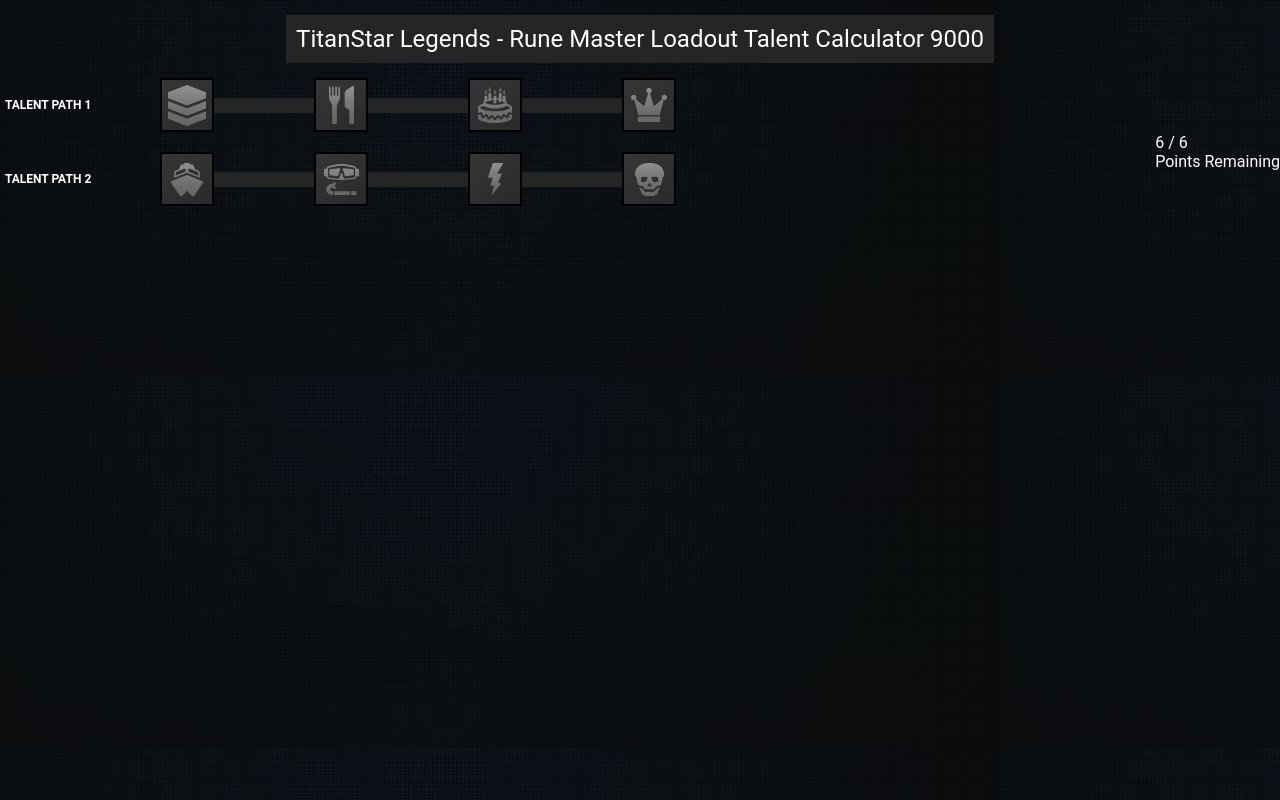
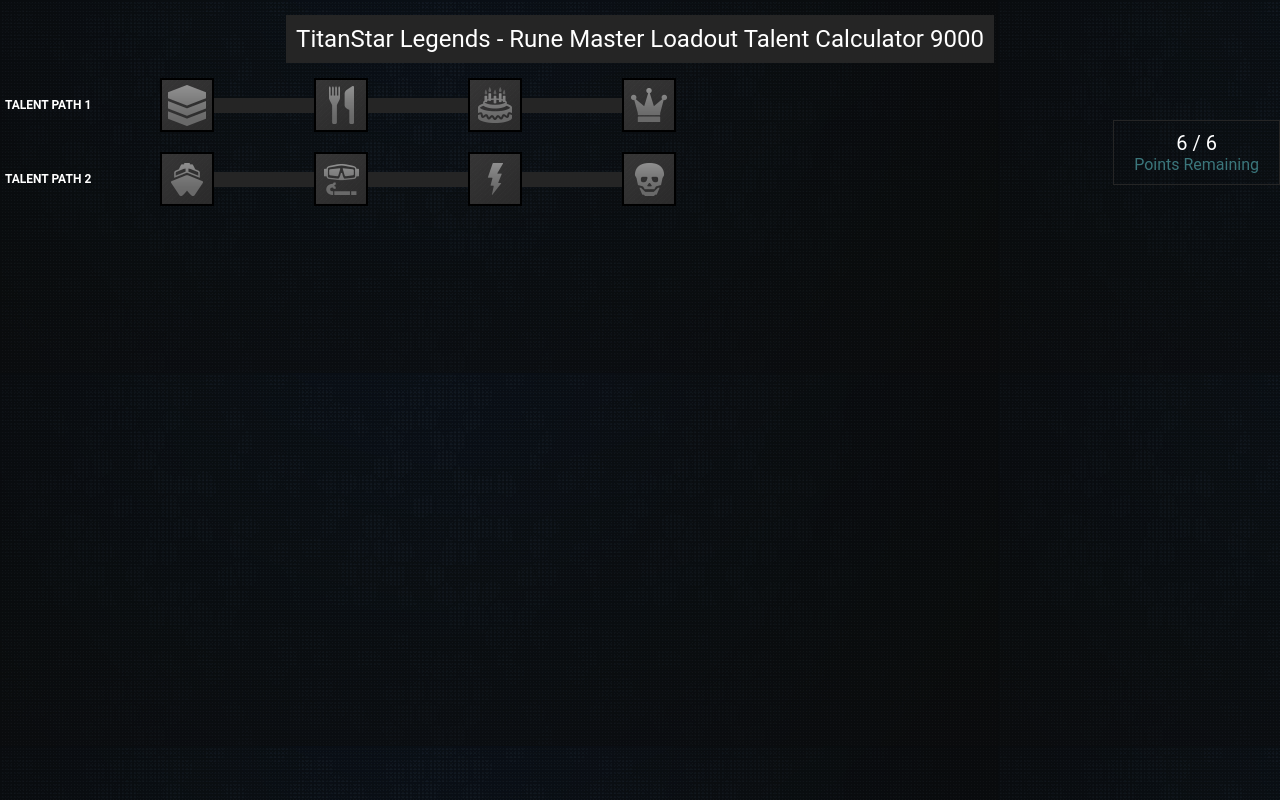
Before and after one commit to kejjy/dnd-challenge, a React (Create React App) app: page / in a window 1280 px wide. Built offline with nearby package versions, Linux system fonts and the light colour scheme.

Commit message:
Additional cleanup

```diff
--- a/src/App.scss
+++ b/src/App.scss
@@ -50,4 +50,16 @@
       }
     }
   }
+
+  .points-container {
+    text-align: center;
+    border: 1px solid $gray-dark;
+    color: $primary-dark;
+    padding: 10px 20px;
+
+    .points {
+      font-size: 20px;
+      color: $white;
+    }
+  }
 }
--- a/src/App.tsx
+++ b/src/App.tsx
@@ -2,38 +2,23 @@
 import './App.scss';
 import { Path } from './models/path';
 import { getNextStep, getPrevStep } from './utilities/step-helpers';
+import { getDividerOnOffClass, getStepOnOffClass } from './utilities/style-helpers';
 
 const MAX_POINTS = 6;
 
-function App() {
-  const [pathOne, setPathOne] = useState<Path>({
+function getDefaultState(): Path {
+  return {
     stepOne: false,
     stepTwo: false,
     stepThree: false,
     stepFour: false,
-  });
-  const [pathTwo, setPathTwo] = useState<Path>({
-    stepOne: false,
-    stepTwo: false,
-    stepThree: false,
-    stepFour: false,
-  });
+  };
+}
 
+function App() {
+  const [pathOne, setPathOne] = useState<Path>(getDefaultState());
+  const [pathTwo, setPathTwo] = useState<Path>(getDefaultState());
   const [points, setPoints] = useState<number>(MAX_POINTS);
-
-  function getStepOnOffClass(path: Path, propertyName: string): string {
-    if (path[propertyName]) {
-      return 'on';
-    }
-    return 'off';
-  }
-
-  function getDividerOnOffClass(path: Path, propertyName: string): string {
-    if (path[propertyName] && path[getNextStep(propertyName)]) {
-      return 'on';
-    }
-    return 'off';
-  }
 
   function togglePathOne(e: any, stepName: string, toggleOn: boolean): void {
     e.preventDefault();
@@ -167,7 +152,7 @@
         </div>
       </div>
       <div className="points-container">
-        <div>
+        <div className="points">
           {points} / {MAX_POINTS}
         </div>
         <div>Points Remaining</div>
--- a/src/index.scss
+++ b/src/index.scss
@@ -1,6 +1,6 @@
 body {
   margin: 0;
-  font-family: 'Roboto', 'Oxygen', 'Ubuntu', 'Cantarell', 'Fira Sans', 'Droid Sans', 'Helvetica Neue', sans-serif;
+  font-family: 'Roboto', 'Droid Sans', 'Helvetica Neue', 'Arial', sans-serif;
   -webkit-font-smoothing: antialiased;
   -moz-osx-font-smoothing: grayscale;
   background-image: url('./assets/talent-calc-bg.png');
--- /dev/null
+++ b/src/utilities/style-helpers.ts
@@ -0,0 +1,19 @@
+import { Path } from '../models/path';
+import { getNextStep } from './step-helpers';
+
+const ON = 'on';
+const OFF = 'off';
+
+export function getStepOnOffClass(path: Path, propertyName: string): string {
+  if (path[propertyName]) {
+    return ON;
+  }
+  return OFF;
+}
+
+export function getDividerOnOffClass(path: Path, propertyName: string): string {
+  if (path[propertyName] && path[getNextStep(propertyName)]) {
+    return ON;
+  }
+  return OFF;
+}
```
Also changed, not shown: 2 other files (tests, documents, lock files or other folders).
